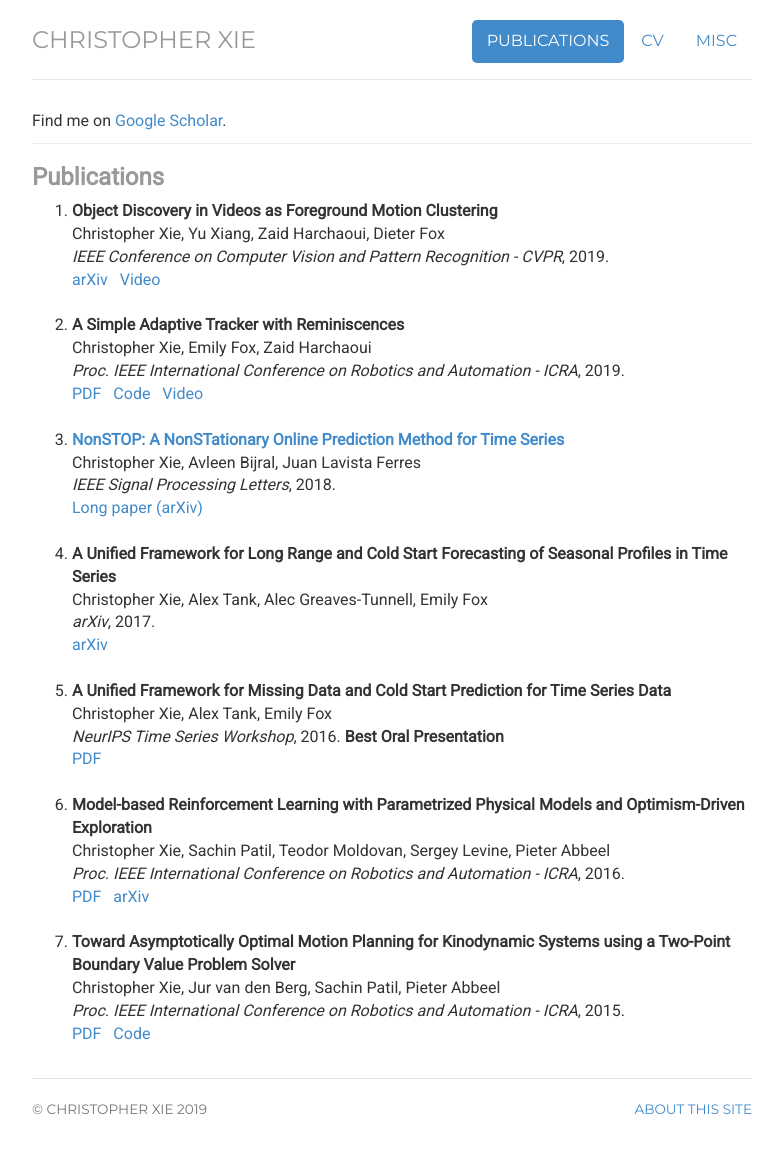
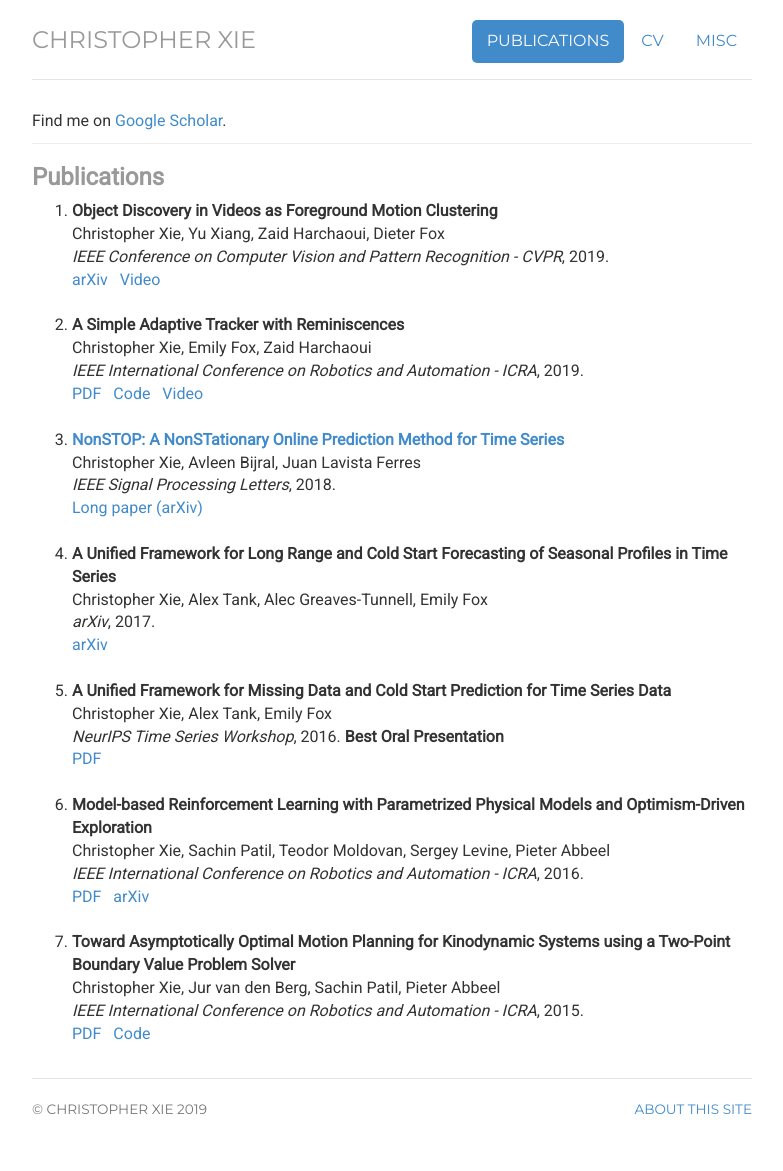
Before and after one commit to chrisdxie/chrisdxie.github.io, a Jekyll site: the page built from publications/index.html, in a window 1280 px wide. Shown: the whole page, without its empty margins (248-1031 px from the left). Built offline with Jekyll 4.4.1, drawn with Linux system fonts in a browser that asks for light colours.

Commit message:
small change to pubs

```diff
--- a/_data/publications.yml
+++ b/_data/publications.yml
@@ -11,7 +11,7 @@
 
 - title: A Simple Adaptive Tracker with Reminiscences
   authors: Christopher Xie, Emily Fox, Zaid Harchaoui
-  venue: Proc. IEEE International Conference on Robotics and Automation - ICRA
+  venue: IEEE International Conference on Robotics and Automation - ICRA
   year: 2019
   pdf_link: /papers/Simple_Adaptive_Tracker.pdf
   video_link: https://www.youtube.com/watch?v=Y36VGioFEkc
@@ -49,7 +49,7 @@
 
 - title: Model-based Reinforcement Learning with Parametrized Physical Models and Optimism-Driven Exploration
   authors: Christopher Xie, Sachin Patil, Teodor Moldovan, Sergey Levine, Pieter Abbeel
-  venue: Proc. IEEE International Conference on Robotics and Automation - ICRA
+  venue: IEEE International Conference on Robotics and Automation - ICRA
   year: 2016
   award:
   pdf_link: /papers/RL_PhysModel_OptimExp.pdf
@@ -60,7 +60,7 @@
 
 - title: Toward Asymptotically Optimal Motion Planning for Kinodynamic Systems using a Two-Point Boundary Value Problem Solver
   authors: Christopher Xie, Jur van den Berg, Sachin Patil, Pieter Abbeel
-  venue: Proc. IEEE International Conference on Robotics and Automation - ICRA
+  venue: IEEE International Conference on Robotics and Automation - ICRA
   year: 2015
   award:
   pdf_link: /papers/OptMotionPlan_BVP.pdf
```
Also changed, not shown: 1 other file.
